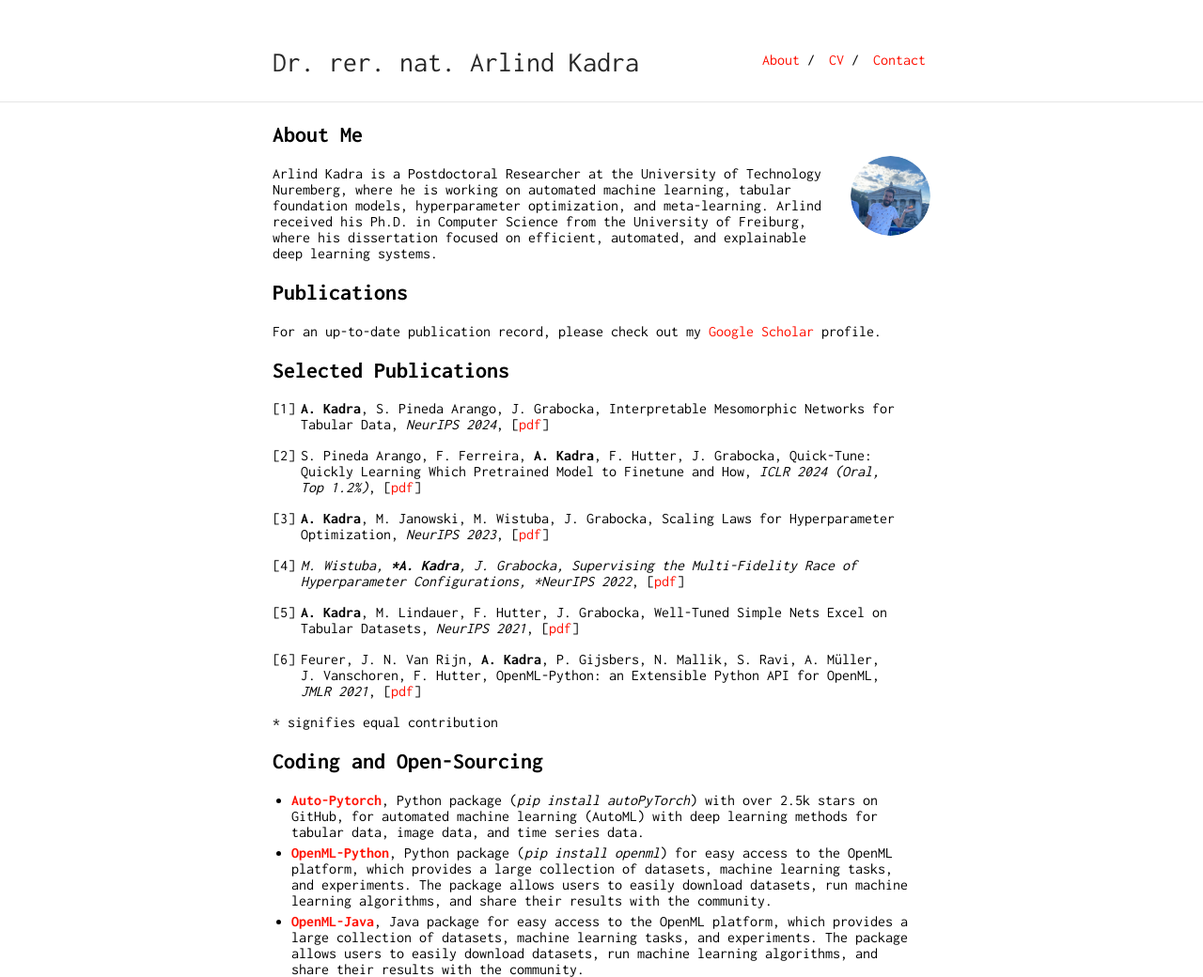
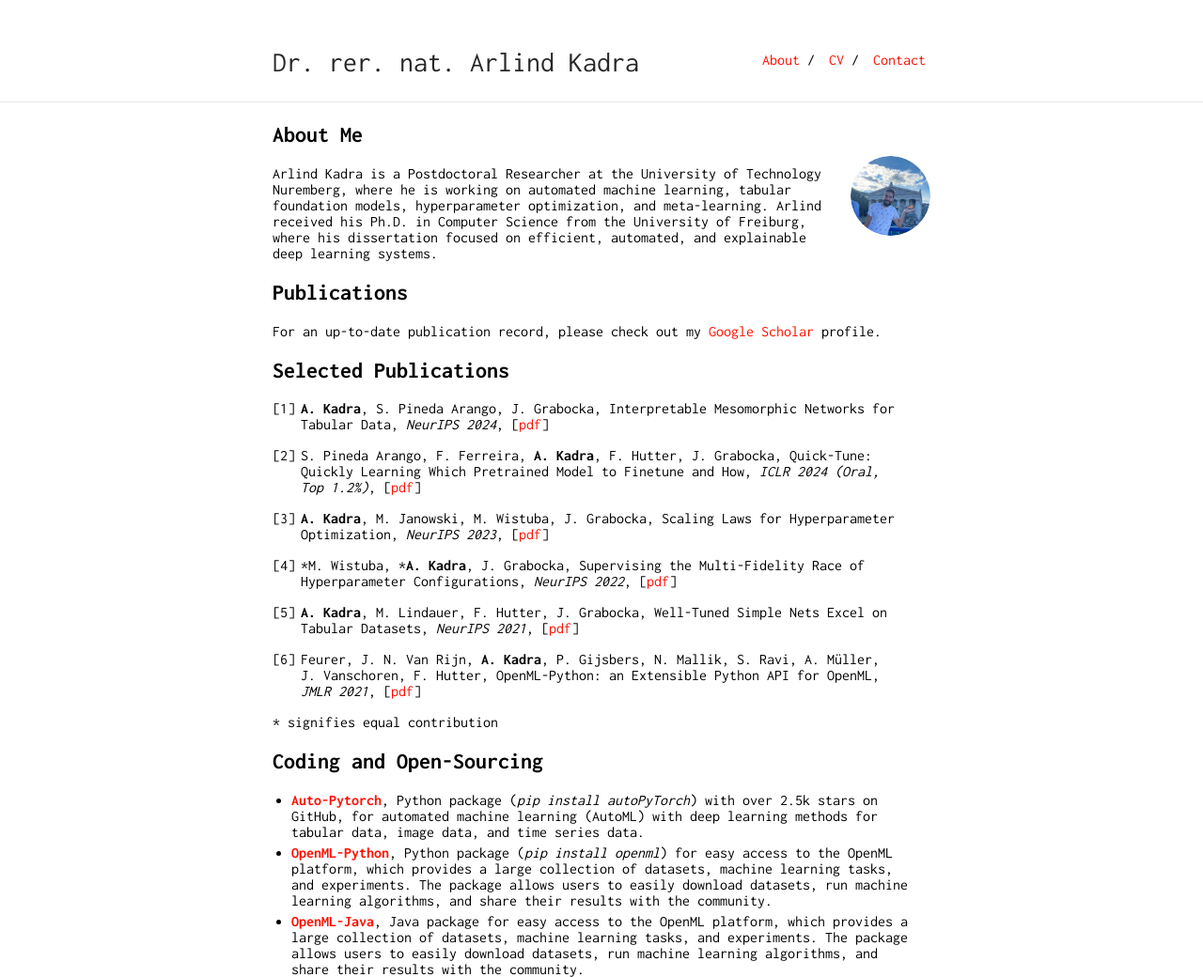
Before and after one commit to ArlindKadra/arlindkadra.github.io, a Jekyll site: the page built from index.md, in a window 1280 px wide. Shown: the whole page at 94% size. Built offline with Jekyll 4.4.1, drawn with Linux system fonts in a browser that asks for light colours.

Commit message:
Update publication section

```diff
--- a/index.md
+++ b/index.md
@@ -22,7 +22,7 @@ For an up-to-date publication record, please check out my [Google Scholar](https
 
 3. **A. Kadra**, M. Janowski, M. Wistuba, J. Grabocka, Scaling Laws for Hyperparameter Optimization, *NeurIPS 2023*, [[pdf](https://proceedings.neurips.cc/paper_files/paper/2023/file/945c781d7194ea81026148838af95af7-Paper-Conference.pdf)]
 
-4. *M. Wistuba, ***A. Kadra**, J. Grabocka, Supervising the Multi-Fidelity Race of Hyperparameter Configurations, *NeurIPS 2022*, [[pdf](https://proceedings.neurips.cc/paper_files/paper/2022/file/57b694fef23ae7b9308eb4d46342595d-Paper-Conference.pdf)]
+4. \*M. Wistuba, \***A. Kadra**, J. Grabocka, Supervising the Multi-Fidelity Race of Hyperparameter Configurations, *NeurIPS 2022*, [[pdf](https://proceedings.neurips.cc/paper_files/paper/2022/file/57b694fef23ae7b9308eb4d46342595d-Paper-Conference.pdf)]
 
 5. **A. Kadra**, M. Lindauer, F. Hutter, J. Grabocka, Well-Tuned Simple Nets Excel on Tabular Datasets, *NeurIPS 2021*, [[pdf](https://proceedings.neurips.cc/paper_files/paper/2021/file/c902b497eb972281fb5b4e206db38ee6-Paper.pdf)]
 
```
